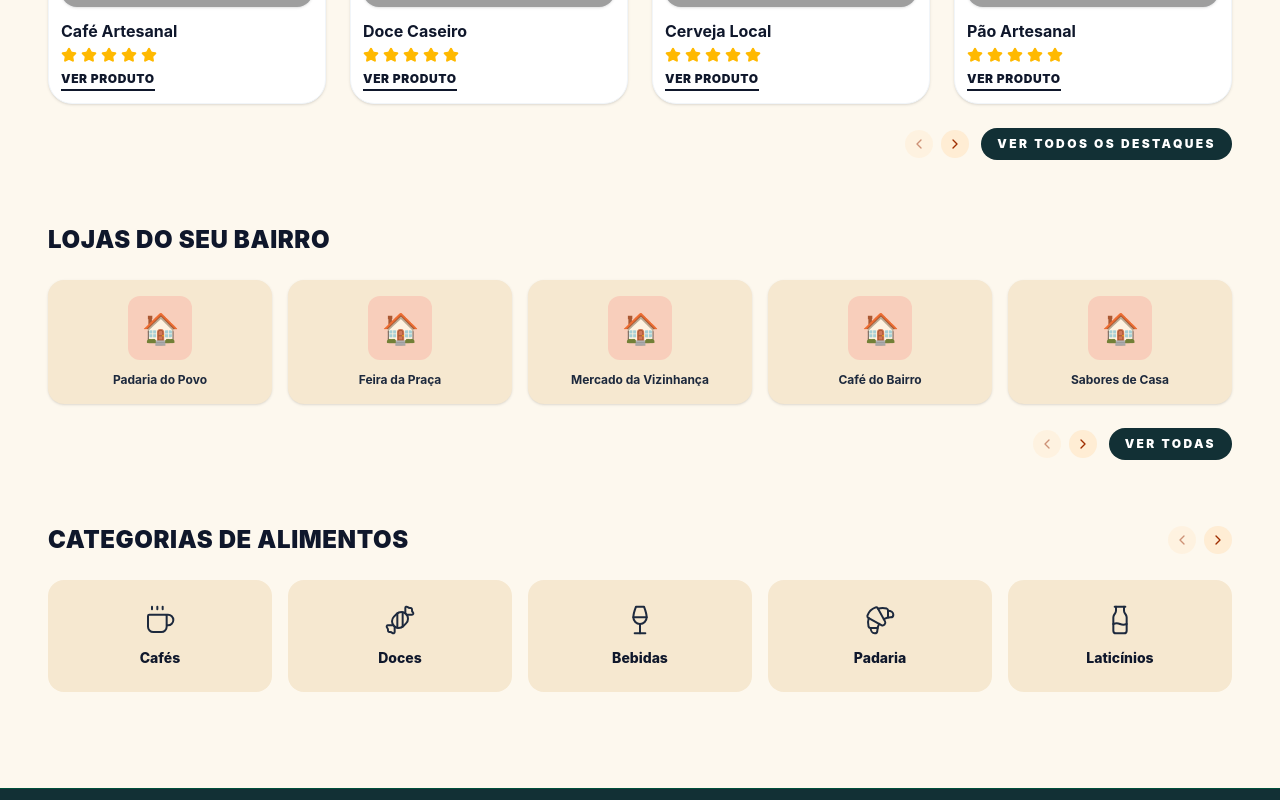
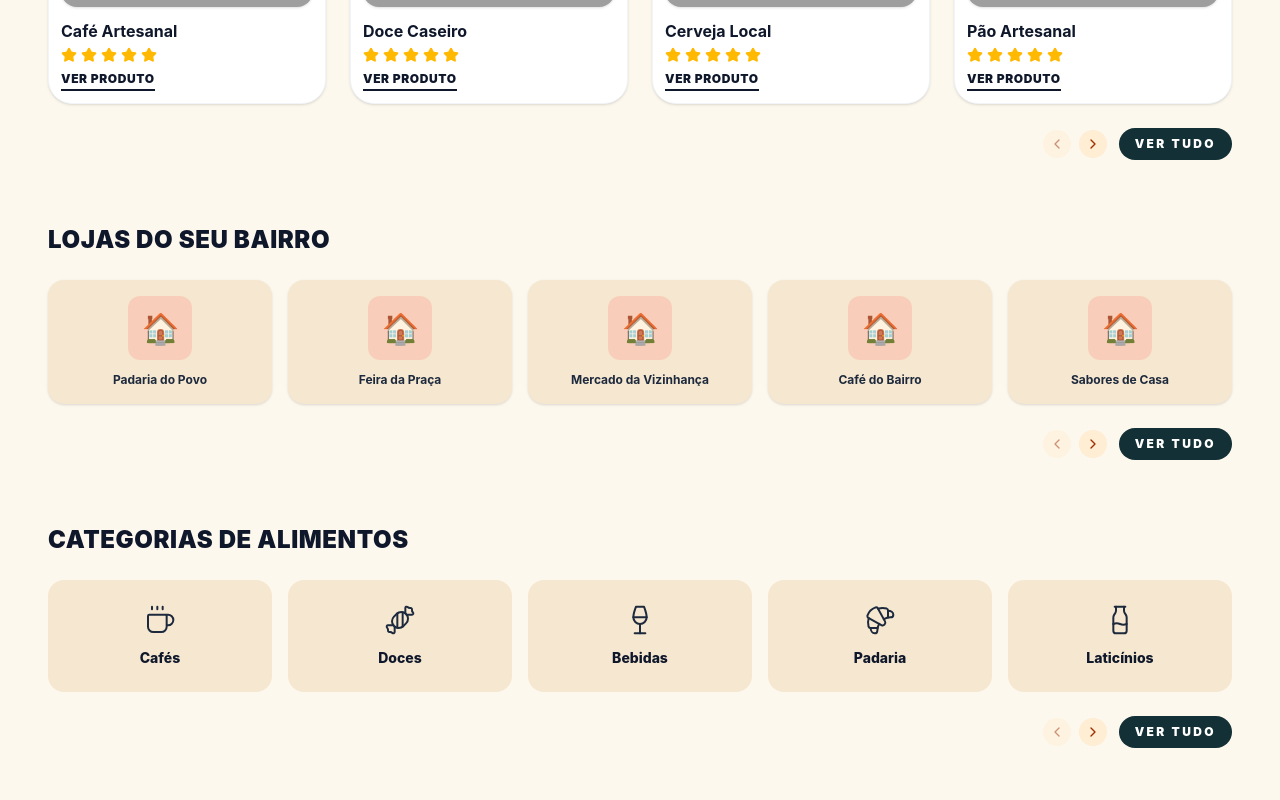
Before and after one commit to Thiago0018/FreeMarket-Front-End, a React (Vite) app: page / in a window 1280 px wide. Shown: the part 740-1540 px from the top of the page. Built offline with nearby package versions, Linux system fonts and the light colour scheme; grey boxes are pictures that could not be loaded.

Commit message:
feat: update Categories and Home pages with new category display and styling; enhance category scrolling functionality

```diff
--- a/src/pages/Categories.jsx
+++ b/src/pages/Categories.jsx
@@ -111,7 +111,7 @@ export function Categories() {
         <div className="min-h-screen bg-[#FDF8EE] text-slate-800 font-sans flex flex-col justify-between">
             <Navbar />
 
-            <section className="bg-[#123035] text-white pt-10 pb-14 px-6 md:px-12">
+            <section className="bg-[#2c6868] text-white pt-10 pb-14 px-6 md:px-12">
                 <div className="max-w-7xl mx-auto">
                     <div className="flex flex-col md:flex-row md:items-end md:justify-between gap-6">
                         <div>
--- a/src/pages/Home.jsx
+++ b/src/pages/Home.jsx
@@ -63,6 +63,7 @@ export function Home() {
     const [storeStart, setStoreStart] = useState(0);
     const [showAllHighlights, setShowAllHighlights] = useState(false);
     const [showAllStores, setShowAllStores] = useState(false);
+    const [showAllCategories, setShowAllCategories] = useState(false);
 
     const visibleHighlights = useMemo(() => {
         if (showAllHighlights) return destaques;
@@ -73,6 +74,11 @@ export function Home() {
         if (showAllStores) return lojasBairro;
         return lojasBairro.slice(storeStart, storeStart + 5);
     }, [storeStart, showAllStores]);
+
+    const visibleCategories = useMemo(() => {
+        if (showAllCategories) return categoryOptions;
+        return categoryOptions.slice(categoryScrollPosition, categoryScrollPosition + 5);
+    }, [categoryScrollPosition, showAllCategories]);
 
     const handleCategoryScroll = (direction) => {
         const newPosition = direction === 'left' ? categoryScrollPosition - 1 : categoryScrollPosition + 1;
@@ -112,7 +118,7 @@ export function Home() {
         <div className="min-h-screen bg-[#FDF8EE] text-slate-800 font-sans flex flex-col justify-between">
             <Navbar />
 
-            <section className="bg-[#123035] text-white pt-8 pb-16 px-6 md:px-12 relative">
+            <section className="bg-[#2c6868] text-white pt-8 pb-16 px-6 md:px-12 relative">
                 <div className="max-w-7xl mx-auto grid md:grid-cols-2 gap-8 items-center">
                     <div>
                         <h1 className="text-3xl md:text-5xl font-extrabold tracking-tight mb-2">MERCADINHO REGIONAL</h1>
@@ -187,7 +193,7 @@ export function Home() {
                             onClick={() => setShowAllHighlights((current) => !current)}
                             className="rounded-full bg-[#123035] px-4 py-2 text-xs font-black uppercase tracking-[0.2em] text-white transition hover:bg-[#1a4450]"
                         >
-                            {showAllHighlights ? 'Ver menos' : 'Ver todos os destaques'}
+                            {showAllHighlights ? 'Ver menos' : 'Ver tudo'}
                         </button>
                     </div>
                 </section>
@@ -227,36 +233,18 @@ export function Home() {
                             onClick={() => setShowAllStores((current) => !current)}
                             className="rounded-full bg-[#123035] px-4 py-2 text-xs font-black uppercase tracking-[0.2em] text-white transition hover:bg-[#1a4450]"
                         >
-                            {showAllStores ? 'Ver menos' : 'Ver todas'}
+                            {showAllStores ? 'Ver menos' : 'Ver tudo'}
                         </button>
                     </div>
                 </section>
 
                 <section>
-                    <div className="flex items-center justify-between mb-6">
+                    <div className="mb-6 flex items-center justify-between gap-4">
                         <h2 className="text-xl md:text-2xl font-black text-slate-900 tracking-wide uppercase">Categorias de Alimentos</h2>
-                        <div className="flex gap-2">
-                            <button
-                                type="button"
-                                onClick={() => handleCategoryScroll('left')}
-                                disabled={categoryScrollPosition === 0}
-                                className="p-1.5 rounded-full bg-orange-100 hover:bg-orange-200 text-orange-800 transition-colors disabled:opacity-50 disabled:cursor-not-allowed"
-                            >
-                                <ChevronLeft className="w-4 h-4" />
-                            </button>
-                            <button
-                                type="button"
-                                onClick={() => handleCategoryScroll('right')}
-                                disabled={categoryScrollPosition >= Math.max(0, categoryOptions.length - 5)}
-                                className="p-1.5 rounded-full bg-orange-100 hover:bg-orange-200 text-orange-800 transition-colors disabled:opacity-50 disabled:cursor-not-allowed"
-                            >
-                                <ChevronRight className="w-4 h-4" />
-                            </button>
-                        </div>
                     </div>
 
                     <div className="grid grid-cols-2 md:grid-cols-5 gap-4">
-                        {categoryOptions.slice(categoryScrollPosition, categoryScrollPosition + 5).map((cat) => {
+                        {visibleCategories.map((cat) => {
                             const IconComponent = categoryIcons[cat.id];
                             return (
                                 <Link key={cat.id} to={`/categorias?tipo=${cat.id}`} className="bg-[#F6E8D0] p-6 rounded-2xl flex flex-col items-center justify-center text-center cursor-pointer hover:bg-orange-200/50 transition-colors">
@@ -266,6 +254,34 @@ export function Home() {
                             );
                         })}
                     </div>
+
+                    <div className="mt-6 flex flex-wrap items-center justify-end gap-3">
+                        <div className="flex gap-2">
+                            <button
+                                type="button"
+                                onClick={() => handleCategoryScroll('left')}
+                                disabled={showAllCategories || categoryScrollPosition === 0}
+                                className="p-1.5 rounded-full bg-orange-100 hover:bg-orange-200 text-orange-800 transition-colors disabled:opacity-50 disabled:cursor-not-allowed"
+                            >
+                                <ChevronLeft className="w-4 h-4" />
+                            </button>
+                            <button
+                                type="button"
+                                onClick={() => handleCategoryScroll('right')}
+                                disabled={showAllCategories || categoryScrollPosition >= Math.max(0, categoryOptions.length - 5)}
+                                className="p-1.5 rounded-full bg-orange-100 hover:bg-orange-200 text-orange-800 transition-colors disabled:opacity-50 disabled:cursor-not-allowed"
+                            >
+                                <ChevronRight className="w-4 h-4" />
+                            </button>
+                        </div>
+                        <button
+                            type="button"
+                            onClick={() => setShowAllCategories((current) => !current)}
+                            className="rounded-full bg-[#123035] px-4 py-2 text-xs font-black uppercase tracking-[0.2em] text-white transition hover:bg-[#1a4450]"
+                        >
+                            {showAllCategories ? 'Ver menos' : 'Ver tudo'}
+                        </button>
+                    </div>
                 </section>
             </main>
 
```
